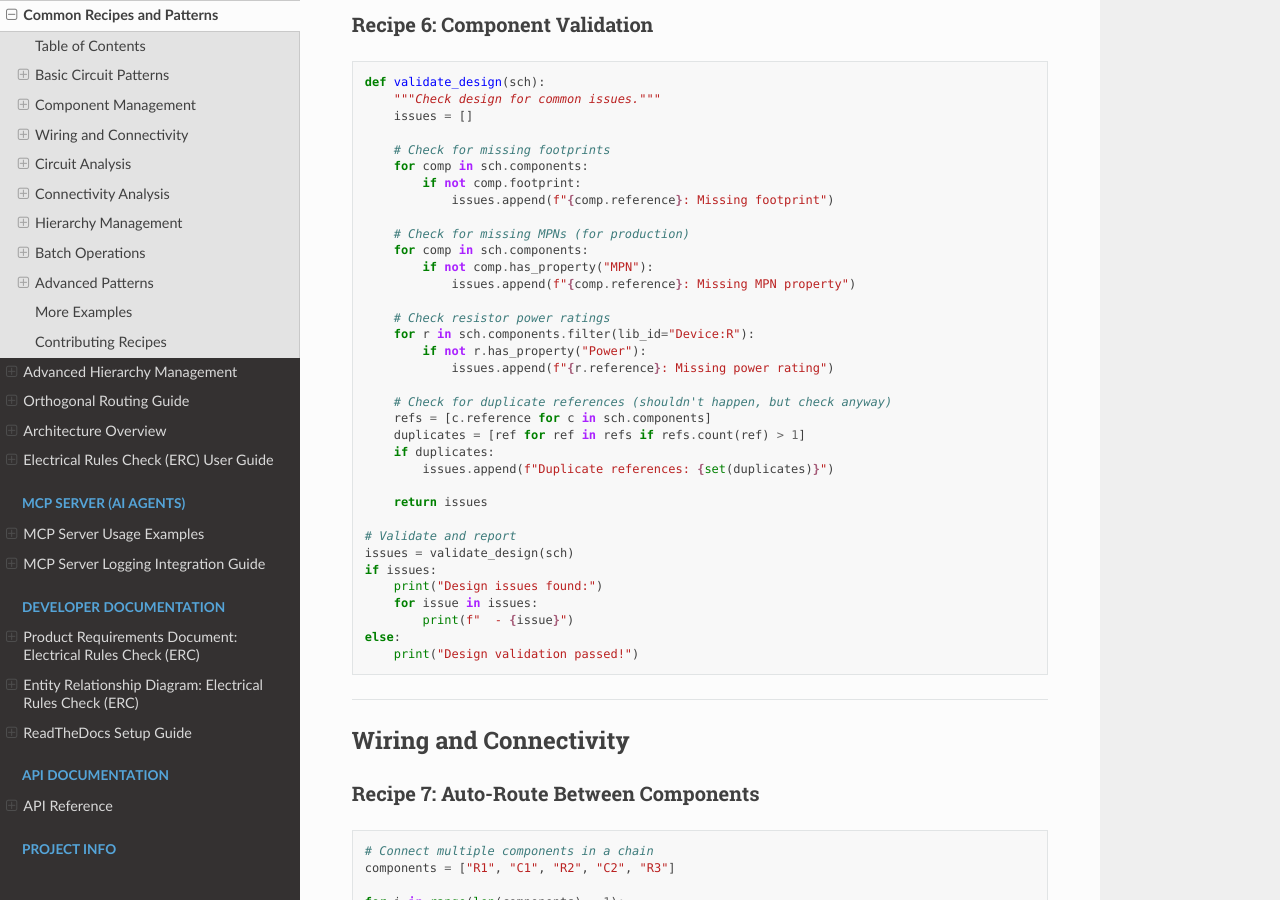
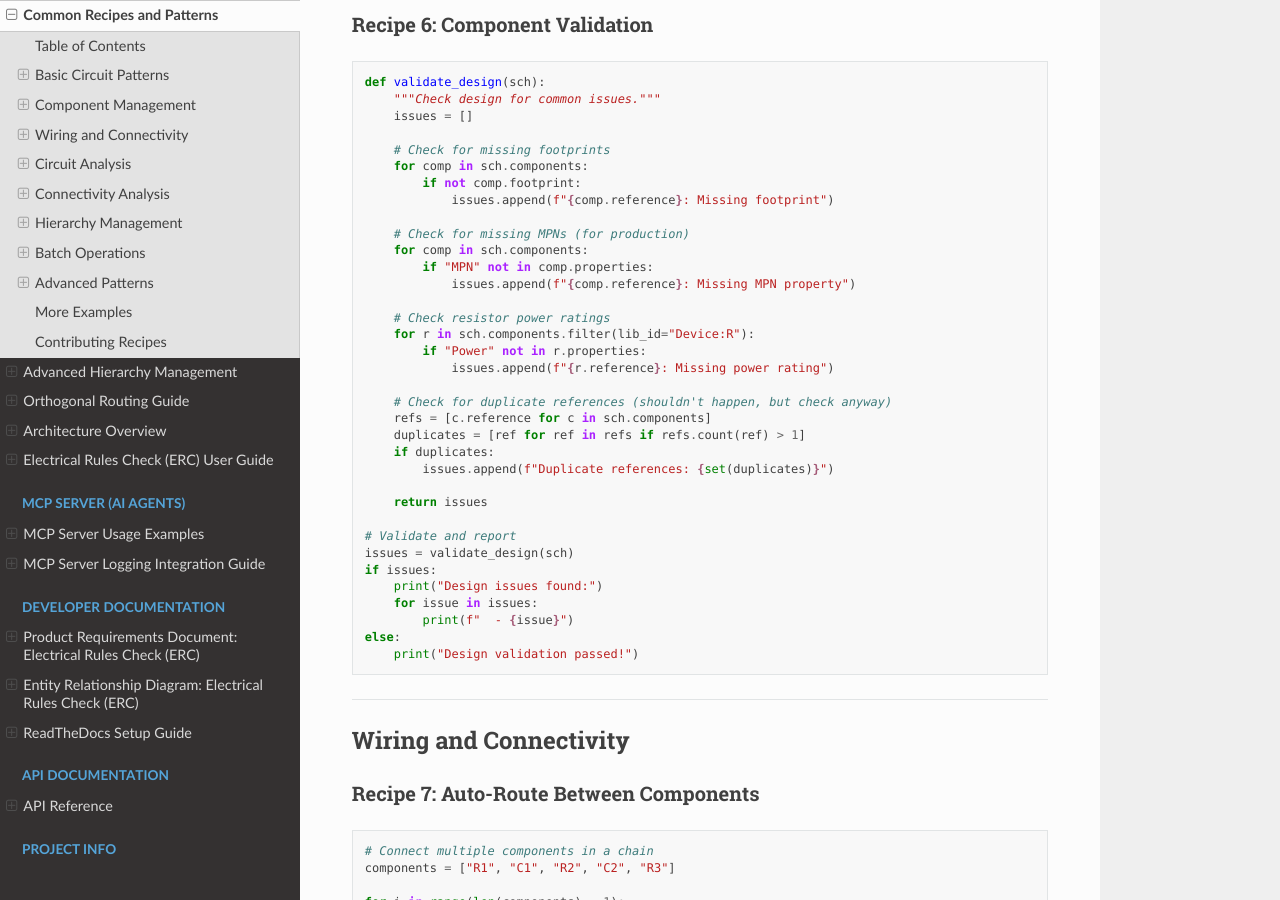
Before and after one commit to circuit-synth/kicad-sch-api, a Sphinx documentation site: the page built from docs/RECIPES.md, in a window 1280 px wide and 900 px high, scrolled down 4473 px. Built offline with Sphinx 7.4.7 and the Read the Docs theme 3.1.0, drawn with Linux system fonts in a browser that asks for light colours.

```diff
--- a/docs/RECIPES.md
+++ b/docs/RECIPES.md
@@ -259,12 +259,12 @@ def validate_design(sch):
 
     # Check for missing MPNs (for production)
     for comp in sch.components:
-        if not comp.has_property("MPN"):
+        if "MPN" not in comp.properties:
             issues.append(f"{comp.reference}: Missing MPN property")
 
     # Check resistor power ratings
     for r in sch.components.filter(lib_id="Device:R"):
-        if not r.has_property("Power"):
+        if "Power" not in r.properties:
             issues.append(f"{r.reference}: Missing power rating")
 
     # Check for duplicate references (shouldn't happen, but check anyway)
```
Also changed, not shown: docs/API_REFERENCE.md (+1 -1 lines), docs/GETTING_STARTED.md (+1 -1 lines), docs/WHY_USE_THIS_LIBRARY.md (+1 -1 lines), 4 other files.
